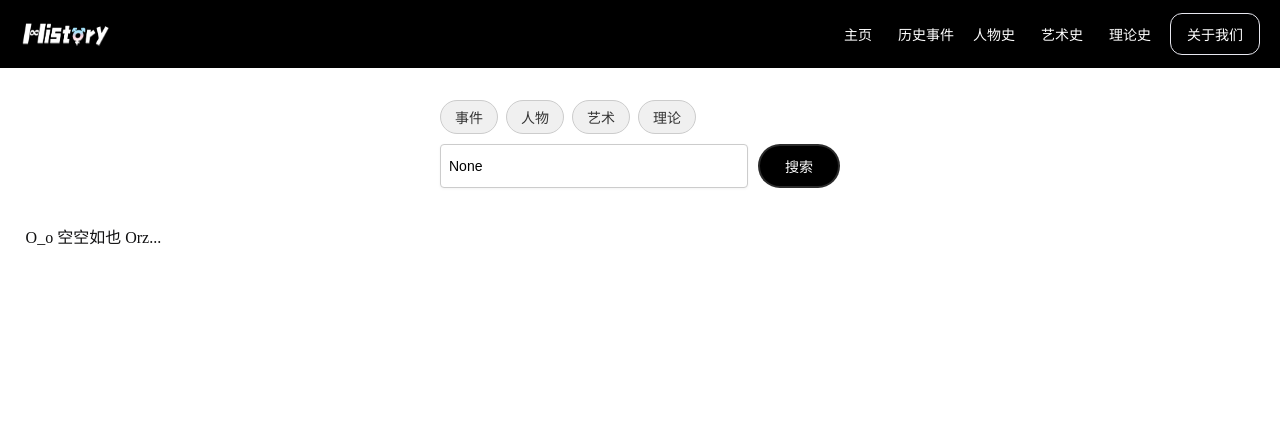
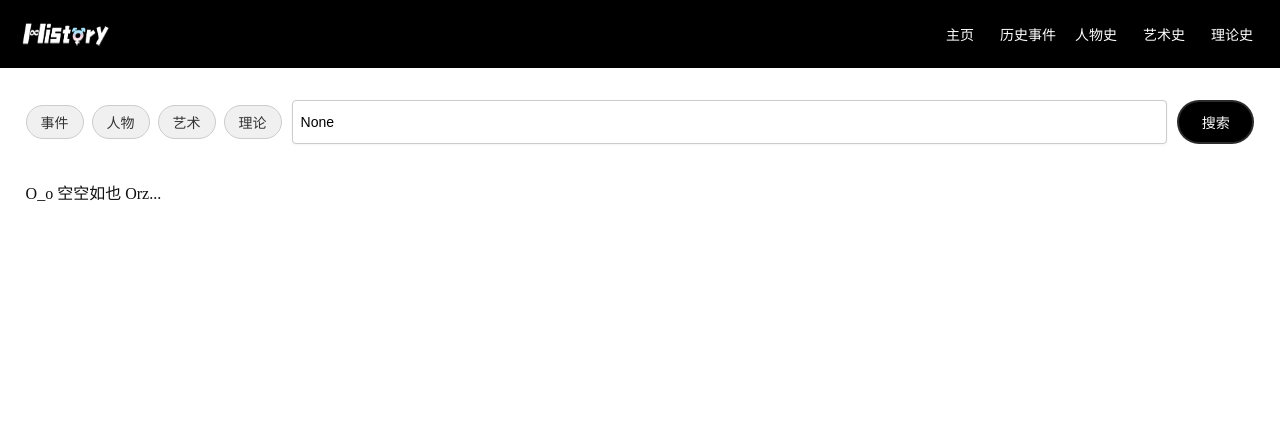
Before and after one commit to TransHistoria/TransHistoria, a Django app: page /archives/ in a window 1280 px wide. Shown: the top 444 px of the page. Run offline with Django 5.2, Linux system fonts and the light colour scheme; data comes from the database, SQL or seed files in the repository; data that the repository does not hold is empty; some libraries are stand-ins or nearby versions.

Commit message:
adjust some style

```diff
--- a/static/asserts/css/about_submission.css
+++ b/static/asserts/css/about_submission.css
@@ -34,7 +34,7 @@
 }
 
 .about-col h4 {
-    padding: 15px 0 25px;
+    padding: 15px 80px 25px;
     line-height: 25px;
     color: rgba(46, 45, 40, 0.7);
 }
--- a/static/asserts/css/archives.css
+++ b/static/asserts/css/archives.css
@@ -1,12 +1,11 @@
 .search-container {
     display: flex;
     flex-direction: column;
-    align-items: center;
 }
 
 .search {
     display: flex;
-    flex-direction: column;
+    flex-direction: row;
     align-items: flex-start;
     margin-bottom: 20px;
     gap: 10px;
@@ -18,12 +17,11 @@
     flex-direction: row;
     gap: 10px;
     width: 100%;
-    max-width: 400px;
 }
 
 .search-bar input {
     padding: 8px;
-    width: 300px;
+    width: 100%;
     border: 1px solid #ccc;
     border-radius: 4px;
     font-size: 14px;
@@ -54,8 +52,9 @@
 
 .tags {
     display: flex;
-    flex-wrap: wrap;
+    flex-direction: row;
     gap: 8px;
+    padding: 5px 0;
 }
 
 .tag-item {
@@ -83,6 +82,7 @@
     transition: all 0.2s ease;
     user-select: none;
     border: 1px solid #ccc;
+    text-wrap: nowrap;
 }
 
 /* 选中效果 */
@@ -152,6 +152,7 @@
         align-items: normal;
     }
     .search {
+        flex-direction: column;
         width: 100%;
     }
     .search-bar {
--- a/static/asserts/css/base.css
+++ b/static/asserts/css/base.css
@@ -98,14 +98,6 @@ header .nav {
     cursor: pointer;
 }
 
-.cta {
-    padding: 10px 16px;
-    border: 1px solid var(--border);
-    border-radius: 12px;
-    background: #000000;
-    box-shadow: 0 1px 3px rgba(0, 0, 0, 0.04);
-}
-
 @media (max-width: 640px) {
 
     .menu-toggle {
@@ -132,7 +124,7 @@ header .nav {
         font-size: 24px;
     }
 
-    .menu a:not(.cta) {
+    .menu a {
         padding: 5px 0px;
         width: 100%;
     }
--- a/templates/base.html
+++ b/templates/base.html
@@ -25,7 +25,6 @@
                 <a href="/people">人物史</a>
                 <a href="/gallery">艺术史</a>
                 <a href="/theory">理论史</a>
-                <a class="cta" href="/about_us">关于我们</a>
             </div>
         </div>
     </header>
--- a/templates/node.html
+++ b/templates/node.html
@@ -15,6 +15,9 @@
     .details {
         margin-top: 20px;
         width: 80%;
+        display: flex;
+        flex-direction: column;
+        align-items: center
     }
 </style>
 {% endblock %}
```
Also changed, not shown: templates/dlog.html (+9 -9 lines).
